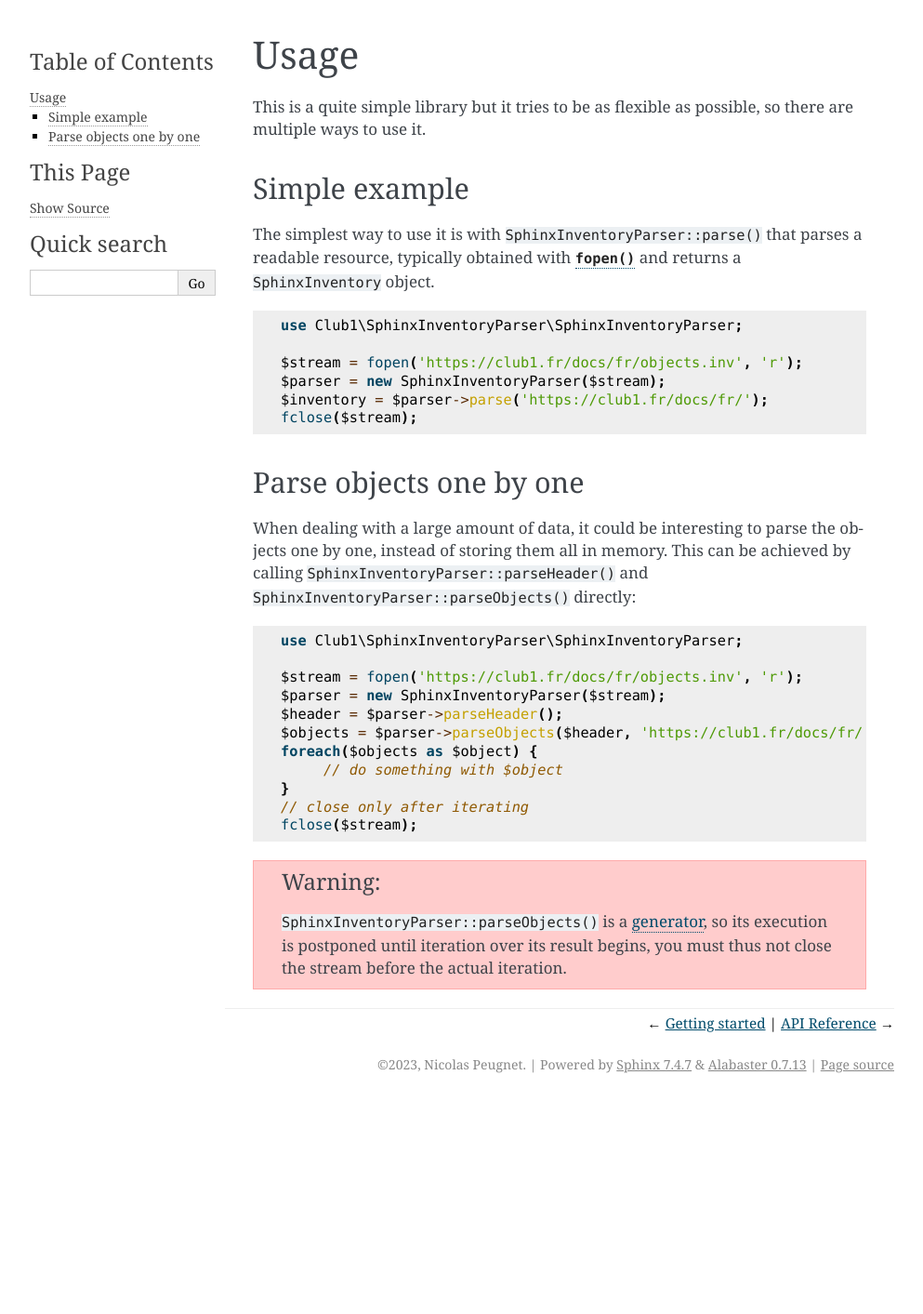
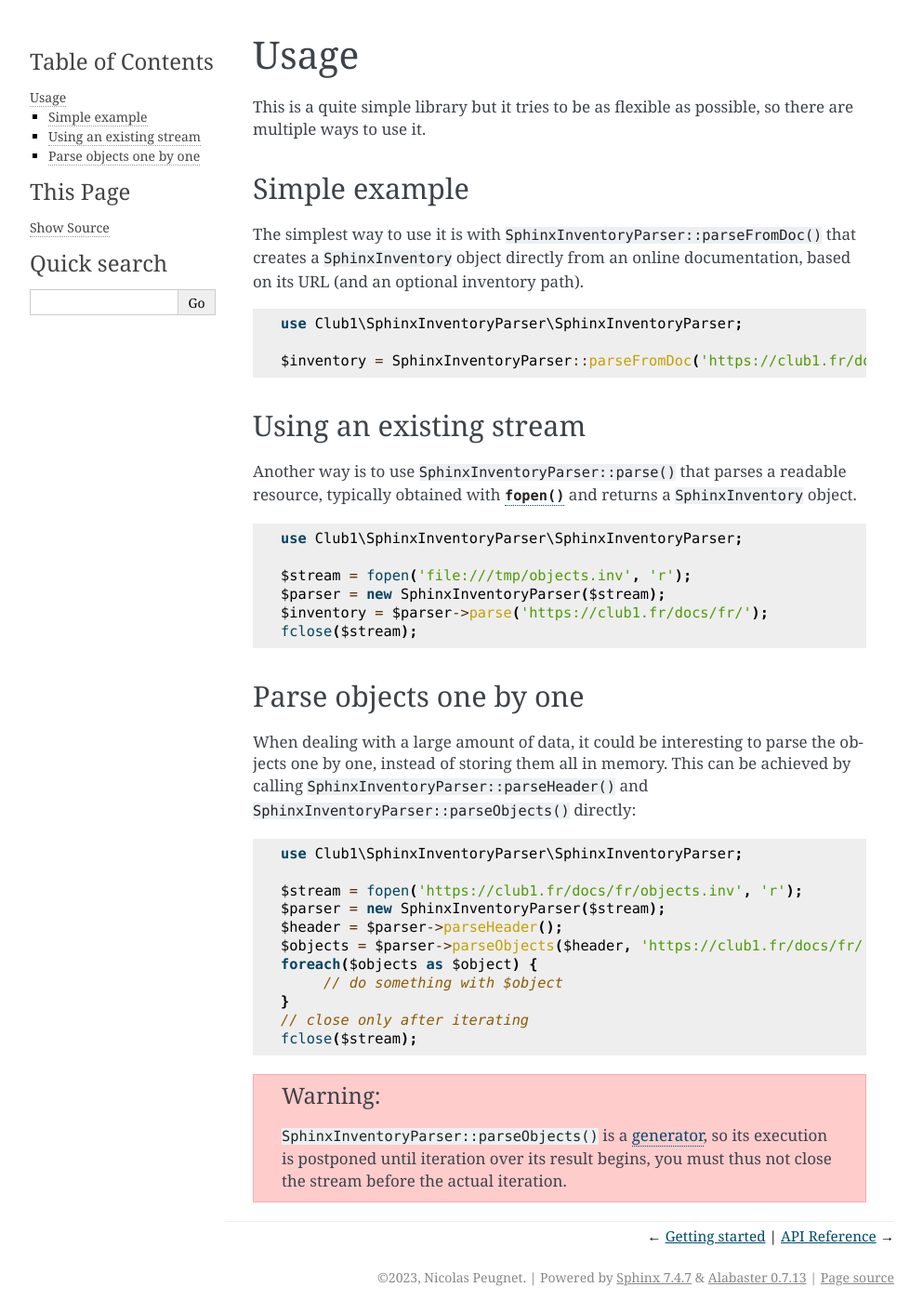
Before and after one commit to club-1/sphinx-inventory-parser, a Sphinx documentation site: the page built from docs/usage.rst, in a window 1280 px wide. Shown: the whole page at 93% size, without its empty margins (148-1141 px from the left). Built offline with Sphinx 7.4.7, drawn with Linux system fonts in a browser that asks for light colours; cross-references to code outside the pages are shown as plain code; before the commit the page ends 1184 px from its top, so only the background shows below that.

Commit message:
docs: new simplest example in README and docs
And also more details in the docblock of 'parseFromDoc()'.

```diff
--- a/README.rst
+++ b/README.rst
@@ -33,23 +33,15 @@ and can be installed via `composer <https://getcomposer.org/>`_:
 Simple example
 --------------
 
-The simplest way to use it is with |SphinxInventoryParser::parse()|
-that parses a readable resource, typically obtained with |fopen()|_
-and returns a |SphinxInventory| object.
-
-
-.. |fopen()| replace:: ``fopen()``
-
-.. _fopen(): https://www.php.net/manual/en/function.fopen.php
+The simplest way to use it is with |SphinxInventoryParser::parseFromDoc()|
+that creates a |SphinxInventory| object directly from an online documentation,
+based on its URL (and an optional inventory path).
 
 .. code:: php
 
    use Club1\SphinxInventoryParser\SphinxInventoryParser;
 
-   $stream = fopen('https://club1.fr/docs/fr/objects.inv', 'r');
-   $parser = new SphinxInventoryParser($stream);
-   $inventory = $parser->parse('https://club1.fr/docs/fr/');
-   fclose($stream);
+   $inventory = SphinxInventoryParser::parseFromDoc('https://club1.fr/docs/fr/');
 
 
 .. Documentation .. ...........................................................
@@ -89,8 +81,7 @@ Build scripts
 
 .. Epilog .. ..................................................................
 
-.. |SphinxInventoryParser::parse()| replace:: ``SphinxInventoryParser::parse()``
-
+.. |SphinxInventoryParser::parseFromDoc()| replace:: ``SphinxInventoryParser::parseFromDoc()``
 .. |SphinxInventory| replace:: ``SphinxInventory``
 
 .. |License LGPL-2.1-or-later| image:: https://img.shields.io/badge/license-LGPL--2.1--or--later-blue
--- a/docs/usage.rst
+++ b/docs/usage.rst
@@ -8,8 +8,27 @@ so there are multiple ways to use it.
    :start-after: .. Example
    :end-before: .. Documentation
 
-.. |SphinxInventoryParser::parse()| replace:: :meth:`SphinxInventoryParser::parse()`
+.. |SphinxInventoryParser::parseFromDoc()| replace:: :meth:`SphinxInventoryParser::parseFromDoc()`
 .. |SphinxInventory| replace:: :class:`SphinxInventory`
+
+Using an existing stream
+------------------------
+
+Another way is to use :meth:`SphinxInventoryParser::parse()`
+that parses a readable resource, typically obtained with |fopen()|_
+and returns a :class:`SphinxInventory` object.
+
+.. |fopen()| replace:: ``fopen()``
+.. _fopen(): https://www.php.net/manual/en/function.fopen.php
+
+.. code:: php
+
+   use Club1\SphinxInventoryParser\SphinxInventoryParser;
+
+   $stream = fopen('file:///tmp/objects.inv', 'r');
+   $parser = new SphinxInventoryParser($stream);
+   $inventory = $parser->parse('https://club1.fr/docs/fr/');
+   fclose($stream);
 
 Parse objects one by one
 ------------------------
```
Also changed, not shown: 1 other file.
